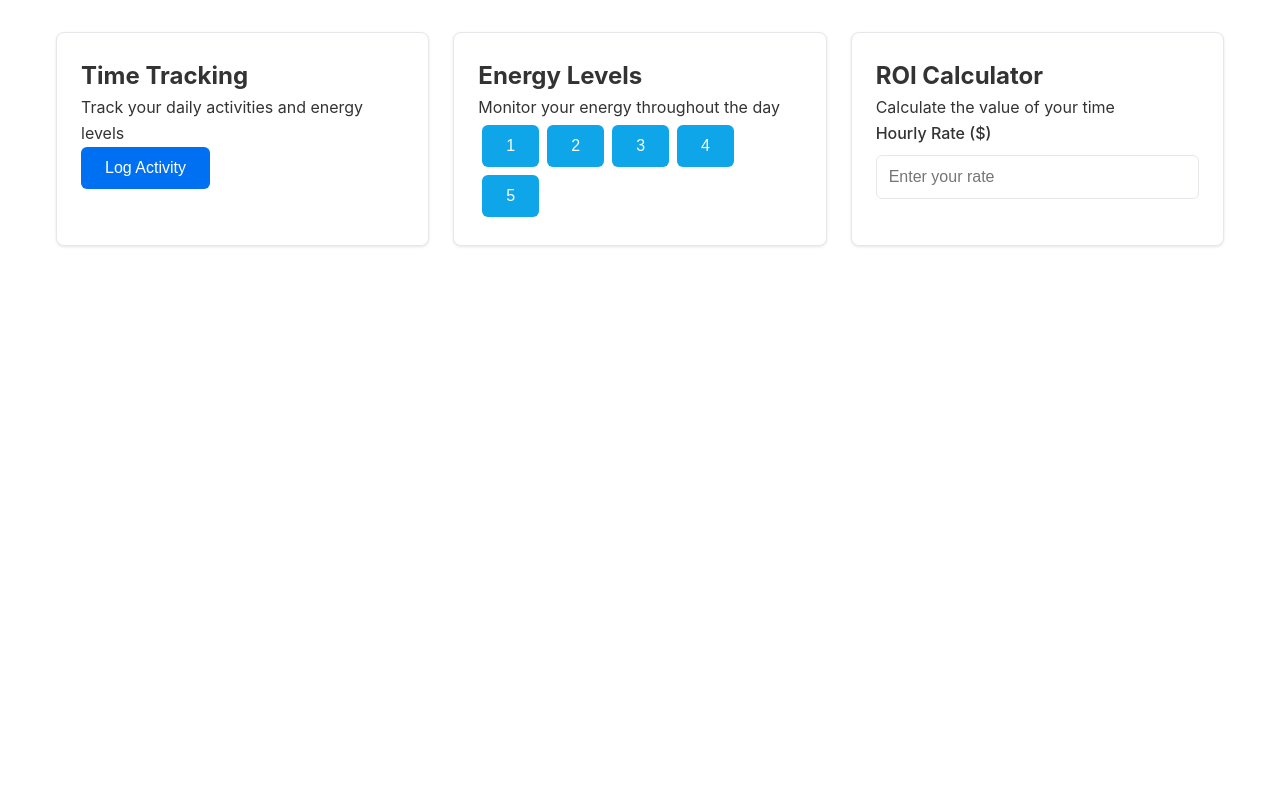
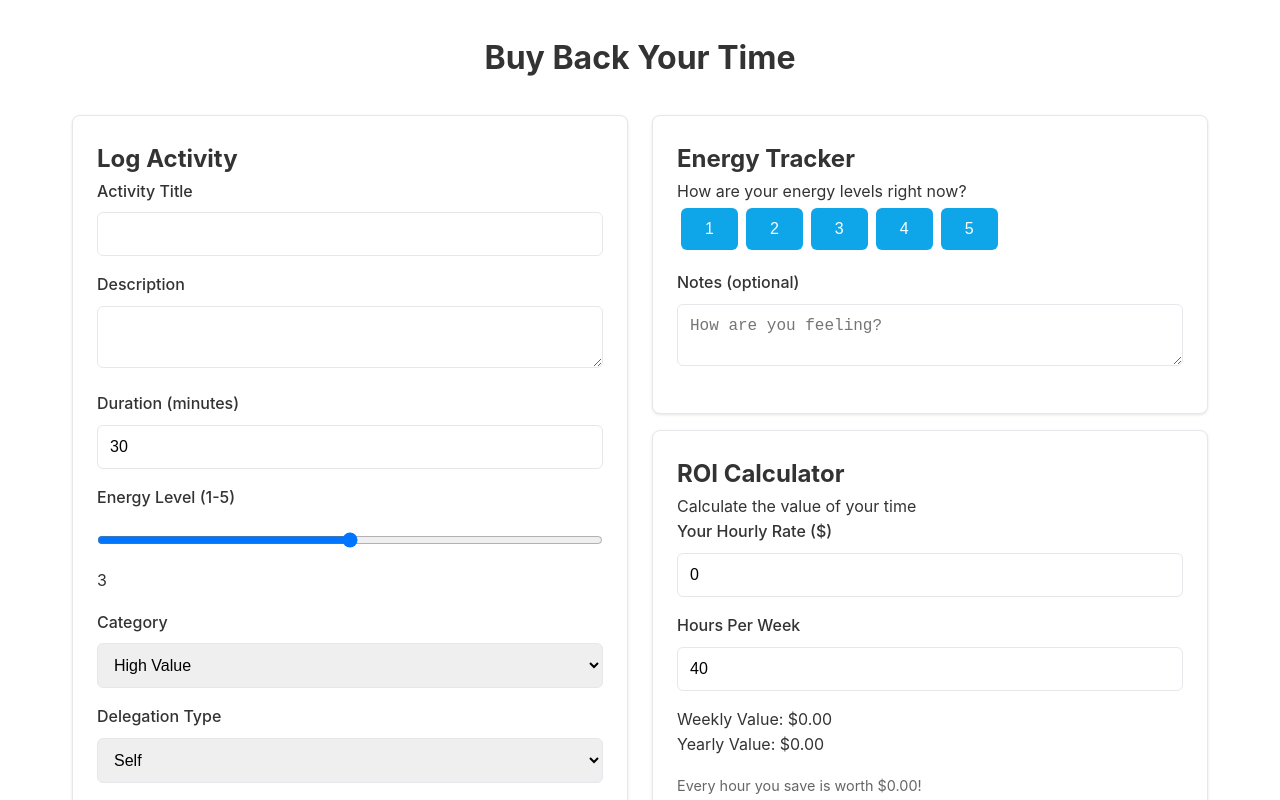
Before and after one commit to Rishab-Kumar09/Buy-back-time, a Next.js app: page / in a window 1280 px wide. Shown: the top 800 px of the page. Built offline with nearby package versions, Linux system fonts and the light colour scheme.

Commit message:
Add interactive components with state management

```diff
--- a/src/app/page.tsx
+++ b/src/app/page.tsx
@@ -1,40 +1,73 @@
 'use client'
 
-import React from 'react'
+import React, { useState } from 'react'
+import ActivityForm from '@/components/ActivityForm'
+import EnergyTracker from '@/components/EnergyTracker'
+import ROICalculator from '@/components/ROICalculator'
+import type { Activity, EnergyLog } from '@/lib/types'
 
 export default function Home() {
+  const [activities, setActivities] = useState<Partial<Activity>[]>([])
+  const [energyLogs, setEnergyLogs] = useState<Partial<EnergyLog>[]>([])
+
+  const handleActivitySubmit = (activity: Omit<Activity, 'id' | 'userId'>) => {
+    setActivities([...activities, activity])
+    // For MVP, we'll just store in state. Later we'll add Supabase integration
+    console.log('Activity logged:', activity)
+  }
+
+  const handleEnergyLog = (log: Omit<EnergyLog, 'id' | 'userId'>) => {
+    setEnergyLogs([...energyLogs, log])
+    // For MVP, we'll just store in state. Later we'll add Supabase integration
+    console.log('Energy logged:', log)
+  }
+
   return (
-    <div className="grid">
-      <div className="card">
-        <h2>Time Tracking</h2>
-        <p>Track your daily activities and energy levels</p>
-        <button className="button">Log Activity</button>
-      </div>
+    <div className="container">
+      <h1 style={{ textAlign: 'center', margin: '2rem 0' }}>Buy Back Your Time</h1>
 
-      <div className="card">
-        <h2>Energy Levels</h2>
-        <p>Monitor your energy throughout the day</p>
-        <div className="energy-meter">
-          {[1, 2, 3, 4, 5].map((level) => (
-            <button
-              key={level}
-              className="button secondary"
-              style={{ margin: '0.25rem' }}
-            >
-              {level}
-            </button>
-          ))}
+      <div className="grid">
+        <ActivityForm onSubmit={handleActivitySubmit} />
+        <div>
+          <EnergyTracker onLogEnergy={handleEnergyLog} />
+          <div style={{ marginTop: '1rem' }}>
+            <ROICalculator />
+          </div>
         </div>
       </div>
 
-      <div className="card">
-        <h2>ROI Calculator</h2>
-        <p>Calculate the value of your time</p>
-        <div className="form-group">
-          <label>Hourly Rate ($)</label>
-          <input type="number" className="input" placeholder="Enter your rate" />
+      {activities.length > 0 && (
+        <div className="card" style={{ marginTop: '2rem' }}>
+          <h2>Recent Activities</h2>
+          <ul style={{ listStyle: 'none', padding: 0 }}>
+            {activities.map((activity, index) => (
+              <li key={index} style={{ marginBottom: '1rem', padding: '1rem', border: '1px solid #eee', borderRadius: '4px' }}>
+                <h3>{activity.title}</h3>
+                <p>{activity.description}</p>
+                <div style={{ display: 'flex', gap: '1rem', fontSize: '0.9em', color: '#666' }}>
+                  <span>Duration: {activity.duration}min</span>
+                  <span>Energy: {activity.energyLevel}/5</span>
+                  <span>Type: {activity.delegationType}</span>
+                </div>
+              </li>
+            ))}
+          </ul>
         </div>
-      </div>
+      )}
+
+      {energyLogs.length > 0 && (
+        <div className="card" style={{ marginTop: '2rem' }}>
+          <h2>Energy History</h2>
+          <ul style={{ listStyle: 'none', padding: 0 }}>
+            {energyLogs.map((log, index) => (
+              <li key={index} style={{ marginBottom: '0.5rem' }}>
+                Level {log.level}/5 - {log.timestamp?.toLocaleTimeString()}
+                {log.notes && <p style={{ fontSize: '0.9em', color: '#666' }}>{log.notes}</p>}
+              </li>
+            ))}
+          </ul>
+        </div>
+      )}
     </div>
   )
 }
--- /dev/null
+++ b/src/components/ActivityForm.tsx
@@ -0,0 +1,136 @@
+'use client'
+
+import React, { useState } from 'react'
+import type { Activity } from '@/lib/types'
+
+interface ActivityFormProps {
+  onSubmit: (activity: Omit<Activity, 'id' | 'userId'>) => void
+}
+
+export default function ActivityForm({ onSubmit }: ActivityFormProps) {
+  const [formData, setFormData] = useState({
+    title: '',
+    description: '',
+    duration: 30,
+    energyLevel: 3,
+    category: 'high_value',
+    delegationType: 'self',
+    estimatedHourlyRate: 0,
+  })
+
+  const handleSubmit = (e: React.FormEvent) => {
+    e.preventDefault()
+    onSubmit({
+      ...formData,
+      date: new Date(),
+    })
+    setFormData({
+      title: '',
+      description: '',
+      duration: 30,
+      energyLevel: 3,
+      category: 'high_value',
+      delegationType: 'self',
+      estimatedHourlyRate: 0,
+    })
+  }
+
+  return (
+    <form onSubmit={handleSubmit} className="card">
+      <h2>Log Activity</h2>
+      <div className="form-group">
+        <label htmlFor="title">Activity Title</label>
+        <input
+          type="text"
+          id="title"
+          className="input"
+          value={formData.title}
+          onChange={(e) => setFormData({ ...formData, title: e.target.value })}
+          required
+        />
+      </div>
+
+      <div className="form-group">
+        <label htmlFor="description">Description</label>
+        <textarea
+          id="description"
+          className="input"
+          value={formData.description}
+          onChange={(e) => setFormData({ ...formData, description: e.target.value })}
+        />
+      </div>
+
+      <div className="form-group">
+        <label htmlFor="duration">Duration (minutes)</label>
+        <input
+          type="number"
+          id="duration"
+          className="input"
+          value={formData.duration}
+          onChange={(e) => setFormData({ ...formData, duration: Number(e.target.value) })}
+          min="1"
+          required
+        />
+      </div>
+
+      <div className="form-group">
+        <label htmlFor="energyLevel">Energy Level (1-5)</label>
+        <input
+          type="range"
+          id="energyLevel"
+          className="input"
+          value={formData.energyLevel}
+          onChange={(e) => setFormData({ ...formData, energyLevel: Number(e.target.value) })}
+          min="1"
+          max="5"
+          step="1"
+        />
+        <span>{formData.energyLevel}</span>
+      </div>
+
+      <div className="form-group">
+        <label htmlFor="category">Category</label>
+        <select
+          id="category"
+          className="input"
+          value={formData.category}
+          onChange={(e) => setFormData({ ...formData, category: e.target.value as Activity['category'] })}
+        >
+          <option value="high_value">High Value</option>
+          <option value="low_value">Low Value</option>
+        </select>
+      </div>
+
+      <div className="form-group">
+        <label htmlFor="delegationType">Delegation Type</label>
+        <select
+          id="delegationType"
+          className="input"
+          value={formData.delegationType}
+          onChange={(e) => setFormData({ ...formData, delegationType: e.target.value as Activity['delegationType'] })}
+        >
+          <option value="self">Self</option>
+          <option value="ai">AI</option>
+          <option value="ea">EA</option>
+          <option value="eliminate">Eliminate</option>
+        </select>
+      </div>
+
+      <div className="form-group">
+        <label htmlFor="rate">Hourly Rate ($)</label>
+        <input
+          type="number"
+          id="rate"
+          className="input"
+          value={formData.estimatedHourlyRate}
+          onChange={(e) => setFormData({ ...formData, estimatedHourlyRate: Number(e.target.value) })}
+          min="0"
+          step="0.01"
+          required
+        />
+      </div>
+
+      <button type="submit" className="button">Save Activity</button>
+    </form>
+  )
+}
--- /dev/null
+++ b/src/components/EnergyTracker.tsx
@@ -0,0 +1,52 @@
+'use client'
+
+import React, { useState } from 'react'
+import type { EnergyLog } from '@/lib/types'
+
+interface EnergyTrackerProps {
+  onLogEnergy: (log: Omit<EnergyLog, 'id' | 'userId'>) => void
+}
+
+export default function EnergyTracker({ onLogEnergy }: EnergyTrackerProps) {
+  const [notes, setNotes] = useState('')
+
+  const handleEnergyClick = (level: number) => {
+    onLogEnergy({
+      level,
+      timestamp: new Date(),
+      notes: notes.trim() || undefined
+    })
+    setNotes('')
+  }
+
+  return (
+    <div className="card">
+      <h2>Energy Tracker</h2>
+      <p>How are your energy levels right now?</p>
+
+      <div className="energy-meter" style={{ marginBottom: '1rem' }}>
+        {[1, 2, 3, 4, 5].map((level) => (
+          <button
+            key={level}
+            className="button secondary"
+            style={{ margin: '0.25rem' }}
+            onClick={() => handleEnergyClick(level)}
+          >
+            {level}
+          </button>
+        ))}
+      </div>
+
+      <div className="form-group">
+        <label htmlFor="notes">Notes (optional)</label>
+        <textarea
+          id="notes"
+          className="input"
+          value={notes}
+          onChange={(e) => setNotes(e.target.value)}
+          placeholder="How are you feeling?"
+        />
+      </div>
+    </div>
+  )
+}
--- /dev/null
+++ b/src/components/ROICalculator.tsx
@@ -0,0 +1,57 @@
+'use client'
+
+import React, { useState, useEffect } from 'react'
+
+export default function ROICalculator() {
+  const [hourlyRate, setHourlyRate] = useState(0)
+  const [hoursPerWeek, setHoursPerWeek] = useState(40)
+  const [weeklyValue, setWeeklyValue] = useState(0)
+  const [yearlyValue, setYearlyValue] = useState(0)
+
+  useEffect(() => {
+    const weekly = hourlyRate * hoursPerWeek
+    setWeeklyValue(weekly)
+    setYearlyValue(weekly * 52)
+  }, [hourlyRate, hoursPerWeek])
+
+  return (
+    <div className="card">
+      <h2>ROI Calculator</h2>
+      <p>Calculate the value of your time</p>
+
+      <div className="form-group">
+        <label htmlFor="hourlyRate">Your Hourly Rate ($)</label>
+        <input
+          type="number"
+          id="hourlyRate"
+          className="input"
+          value={hourlyRate}
+          onChange={(e) => setHourlyRate(Number(e.target.value))}
+          min="0"
+          step="0.01"
+        />
+      </div>
+
+      <div className="form-group">
+        <label htmlFor="hoursPerWeek">Hours Per Week</label>
+        <input
+          type="number"
+          id="hoursPerWeek"
+          className="input"
+          value={hoursPerWeek}
+          onChange={(e) => setHoursPerWeek(Number(e.target.value))}
+          min="1"
+          max="168"
+        />
+      </div>
+
+      <div className="results" style={{ marginTop: '1rem' }}>
+        <p>Weekly Value: ${weeklyValue.toFixed(2)}</p>
+        <p>Yearly Value: ${yearlyValue.toFixed(2)}</p>
+        <p style={{ marginTop: '1rem', fontSize: '0.9em', color: '#666' }}>
+          Every hour you save is worth ${hourlyRate.toFixed(2)}!
+        </p>
+      </div>
+    </div>
+  )
+}
```
